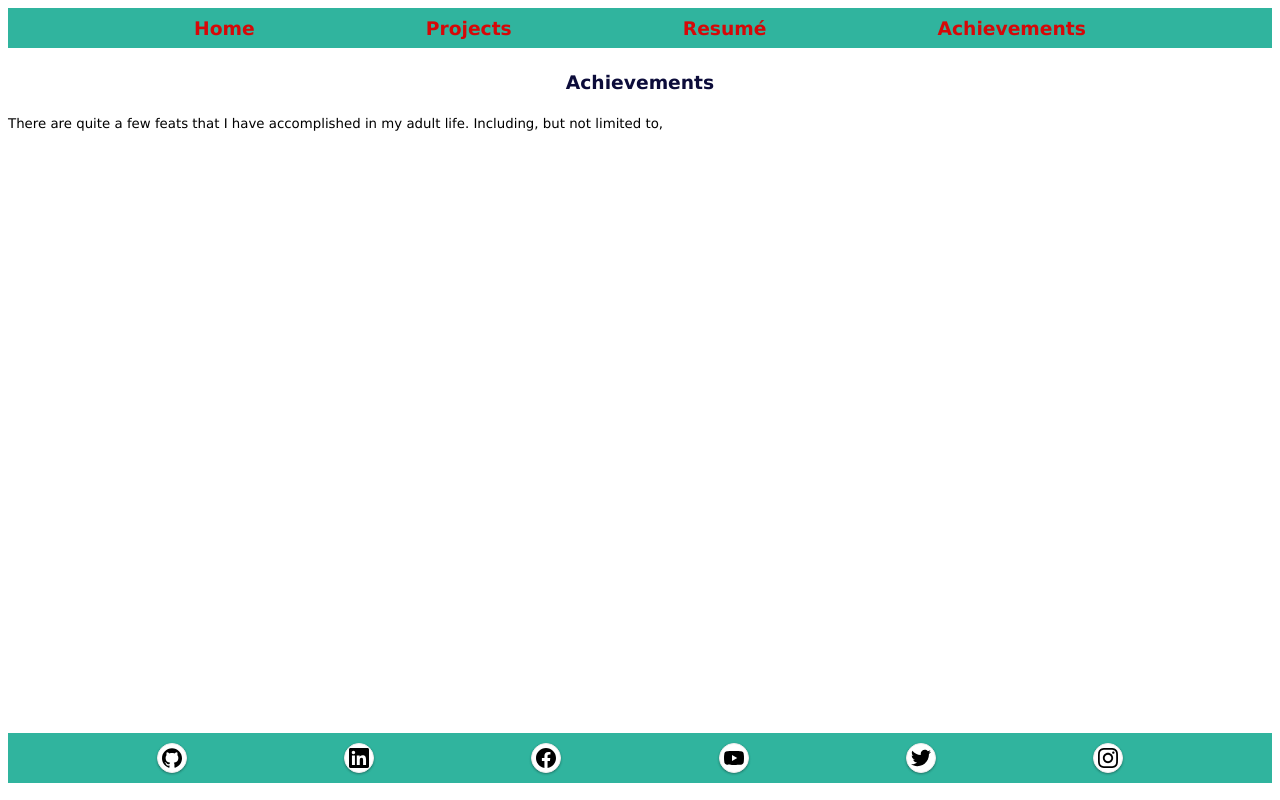
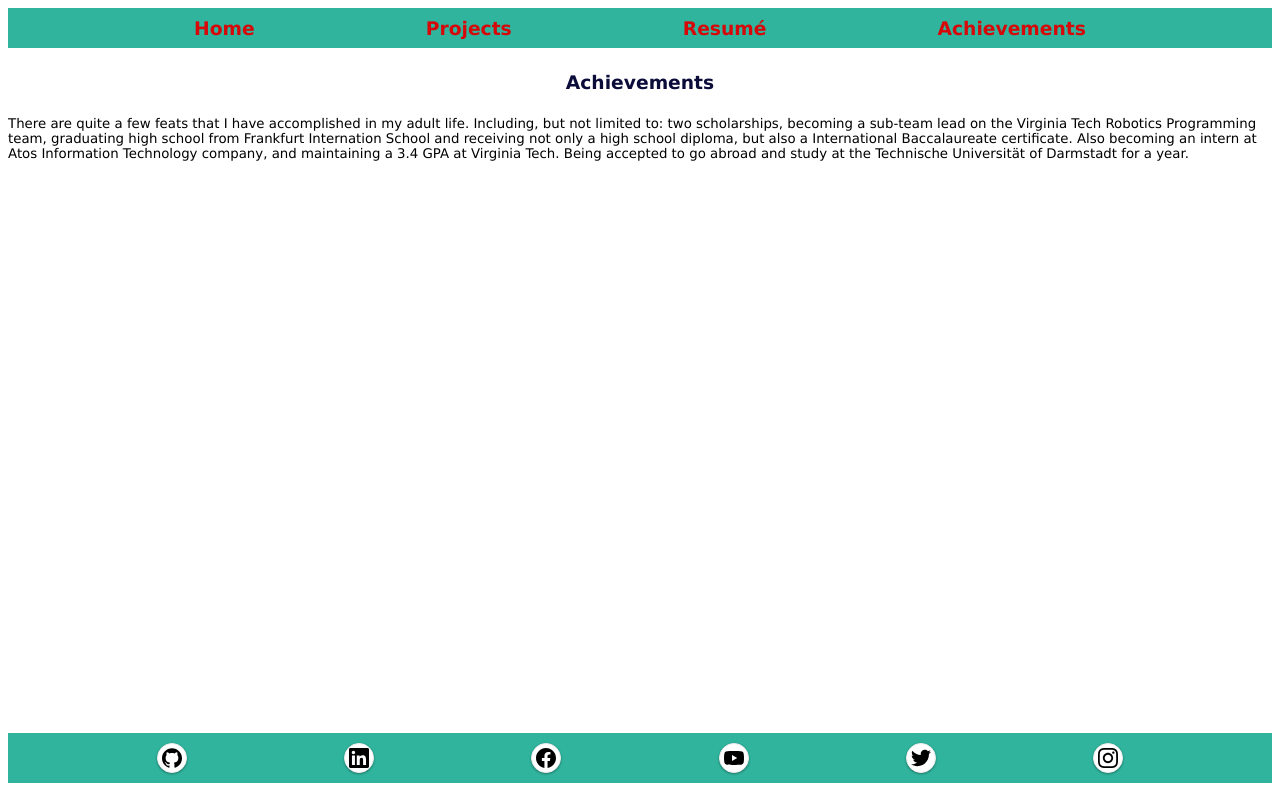
Before and after one commit to WildGrizzly/website, an Angular app: page /Achievements in a window 1280 px wide. Built offline with nearby package versions, Linux system fonts and the light colour scheme.

Commit message:
updated the Achievements page

```diff
--- a/src/app/components/achievements/achievements.component.html
+++ b/src/app/components/achievements/achievements.component.html
@@ -4,6 +4,15 @@
     </h3>
     <p>
         There are quite a few feats that I have accomplished
-        in my adult life. Including, but not limited to,
+        in my adult life. Including, but not limited to: two
+        scholarships, becoming a sub-team lead on the Virginia
+        Tech Robotics Programming team, graduating high school
+        from Frankfurt Internation School and receiving not
+        only a high school diploma, but also a International
+        Baccalaureate certificate. Also becoming an intern at
+        Atos Information Technology company, and maintaining a
+        3.4 GPA at Virginia Tech. Being accepted to go abroad
+        and study at the Technische Universität of Darmstadt
+        for a year.
     </p>
 </div>
```
